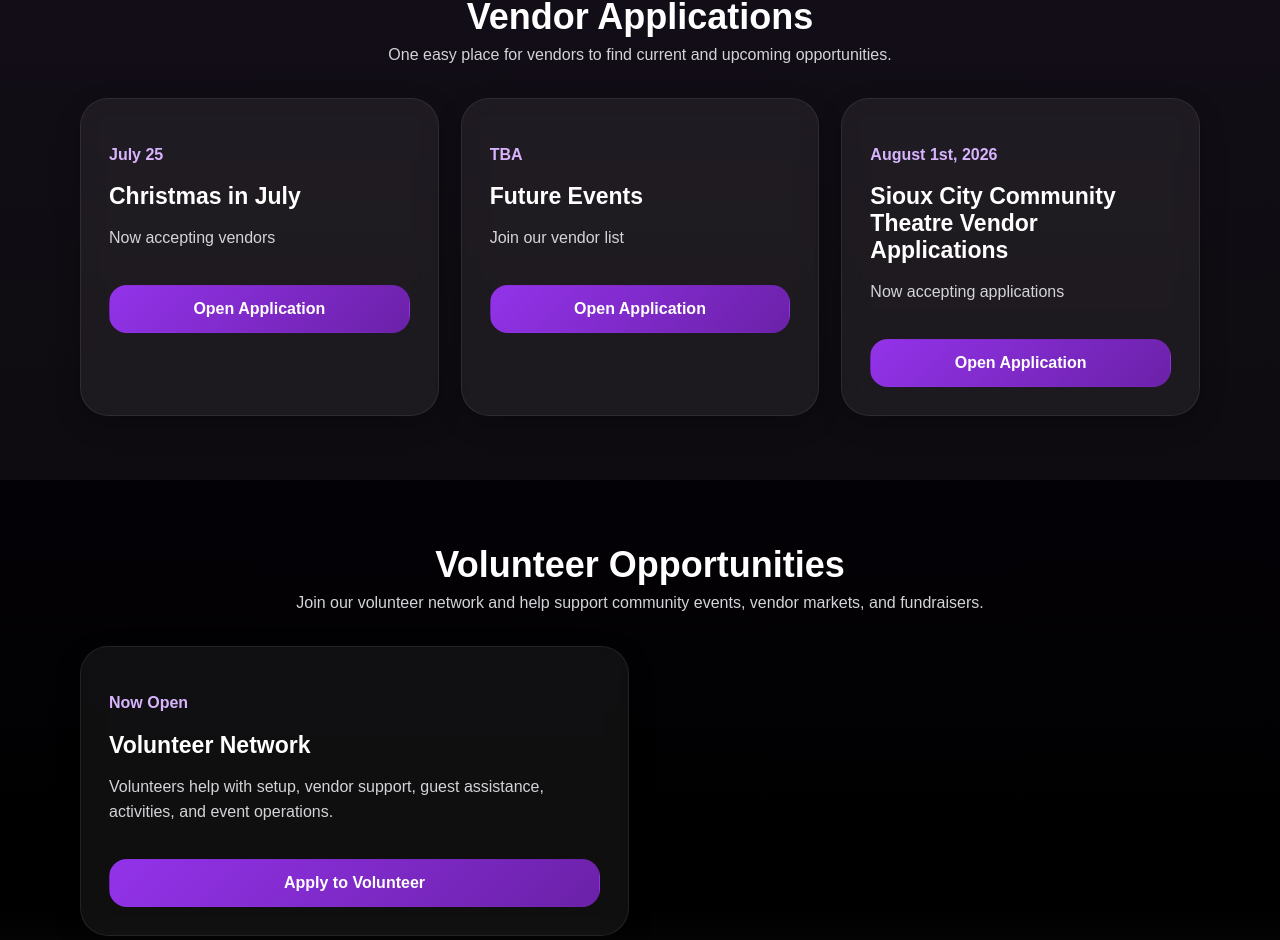
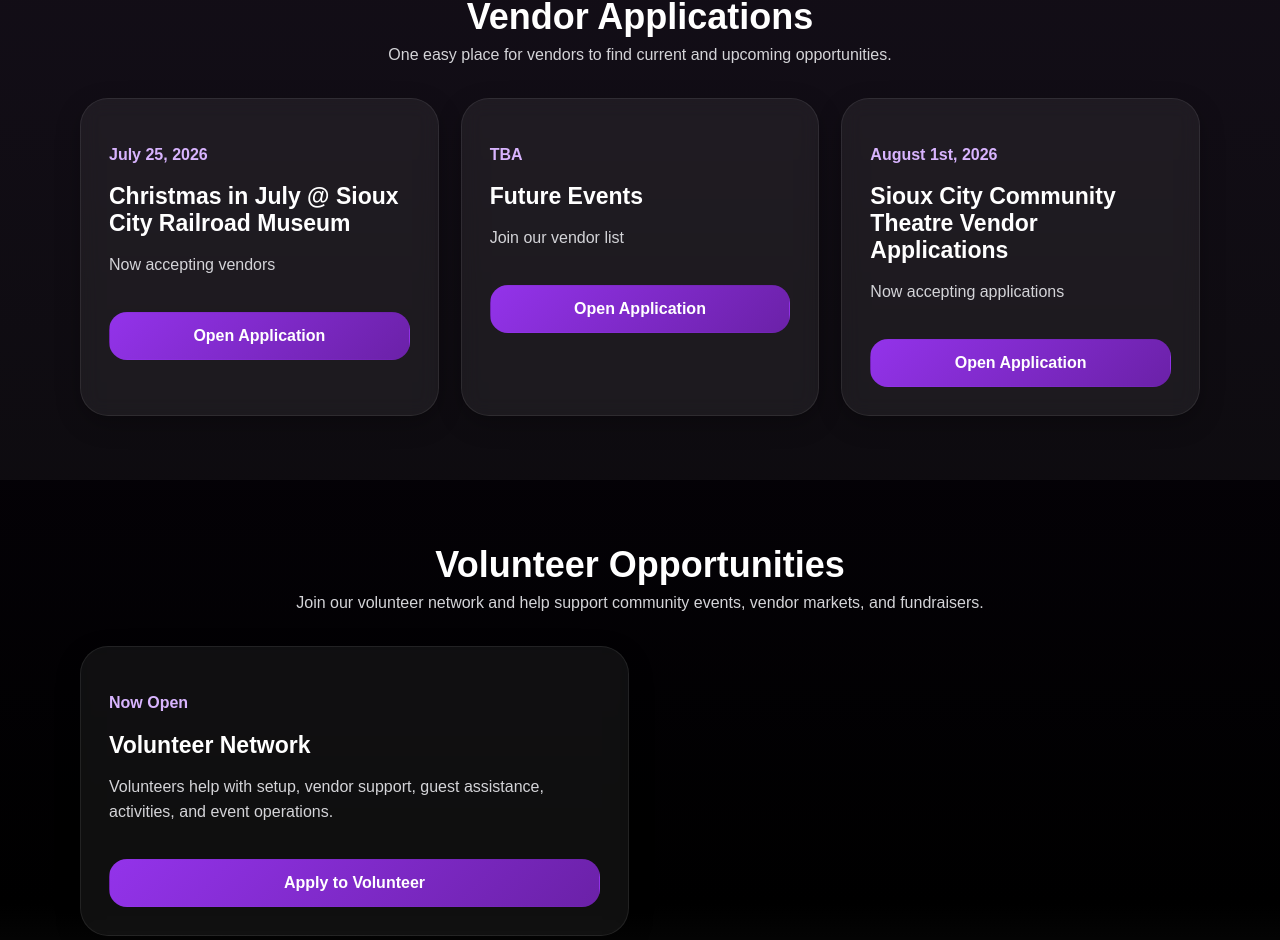
Before and after one commit to amandarocha0820-coder/panda-enterprises-landing-page, a React (Vite) app: page / in a window 1280 px wide. Shown: the part 1324-2264 px from the top of the page. Built offline with nearby package versions, Linux system fonts and the light colour scheme.

Commit message:
Update main.jsx
updated name and date of railroad museum event button

```diff
--- a/src/main.jsx
+++ b/src/main.jsx
@@ -33,8 +33,8 @@
 
  const vendorLinks = [
   {
-    event: 'Christmas in July',
-    date: 'July 25',
+    event: 'Christmas in July @ Sioux City Railroad Museum',
+    date: 'July 25, 2026',
     status: 'Now accepting vendors',
     link: 'https://forms.gle/eGkfkzididuvps5e8'
   },
```
